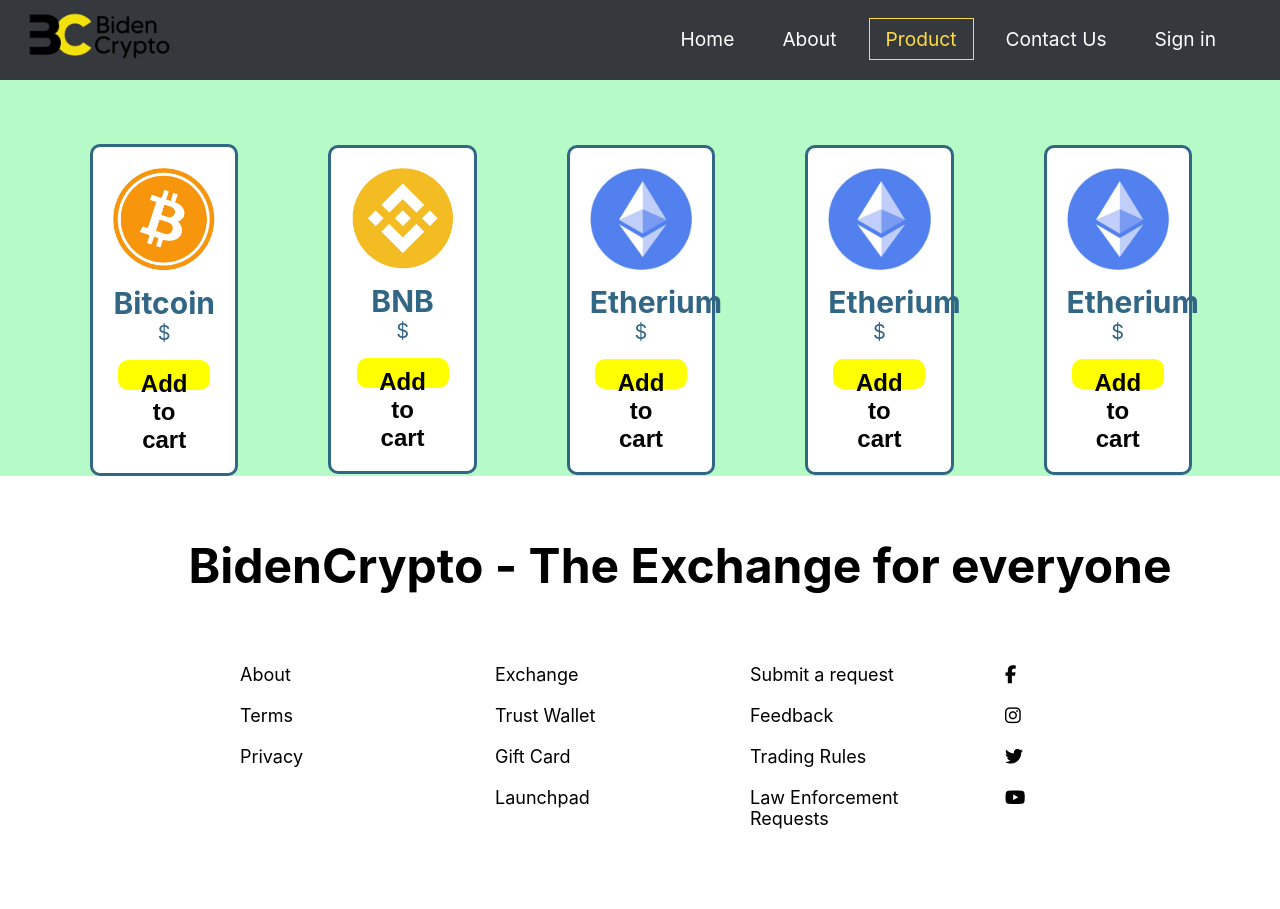
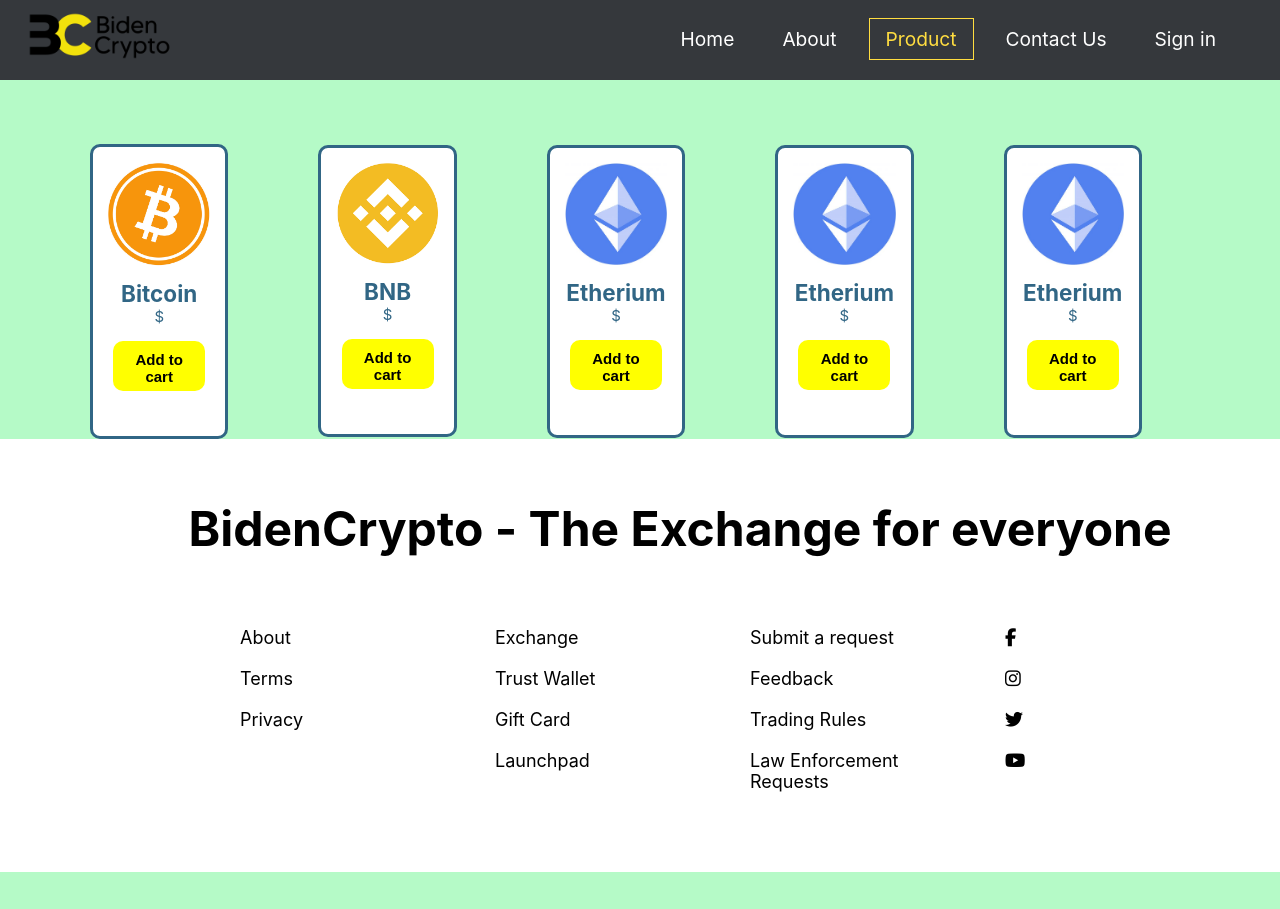
Before and after one commit to AlexGamer29/biden-crypto, a React (Create React App) app: page /product in a window 1280 px wide. Shown: the top 909 px of the page. After the commit the page ends 872 px from the top, so only its background shows below. Built offline with nearby package versions, Linux system fonts and the light colour scheme.

Commit message:
[change] npm start

```diff
--- a/package.json
+++ b/package.json
@@ -16,7 +16,7 @@
     "web-vitals": "^0.2.4"
   },
   "scripts": {
-    "start": "react-scripts start --openssl-legacy-provider ",
+    "start": "react-scripts --openssl-legacy-provider start",
     "build": "react-scripts build",
     "test": "react-scripts test",
     "eject": "react-scripts eject"
--- a/src/components/css/home.css
+++ b/src/components/css/home.css
@@ -1,5 +1,6 @@
 .Body {
     width: 100%;
+    height: 100vh;
 }
 
 .content1 {
--- a/src/components/css/product.css
+++ b/src/components/css/product.css
@@ -2,12 +2,13 @@
     display: flex;
     flex-direction: row;
     align-items: center;
+    width: 100%;
 
 }
 
 .card{
     width: 8%;
-    padding: 20px;
+    padding: 15px;
     background-color: white;
     margin-left: 90px;
     border: 3px solid;
@@ -20,15 +21,16 @@
     width: 100% ;
 }
 .card_header{
-    font-size: 20px;
+    font-size: 15px;
 }
 .btn_add{
     width: 90%;
-    height: 30px;
+
     background-color: yellow;
     color: black;
     border: none;
     border-radius: 10px;
+    font-size: 15px;
 }
 .btn_add:hover{
     background-color: black;
```
